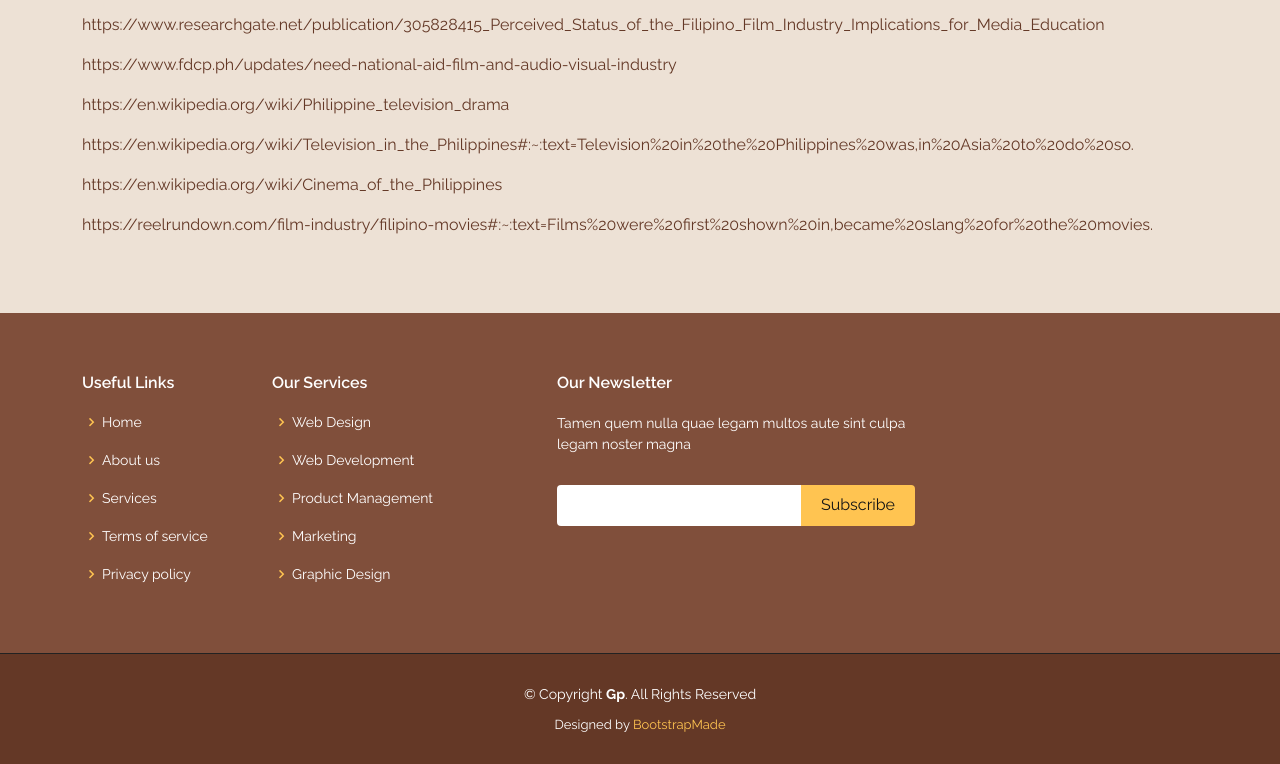
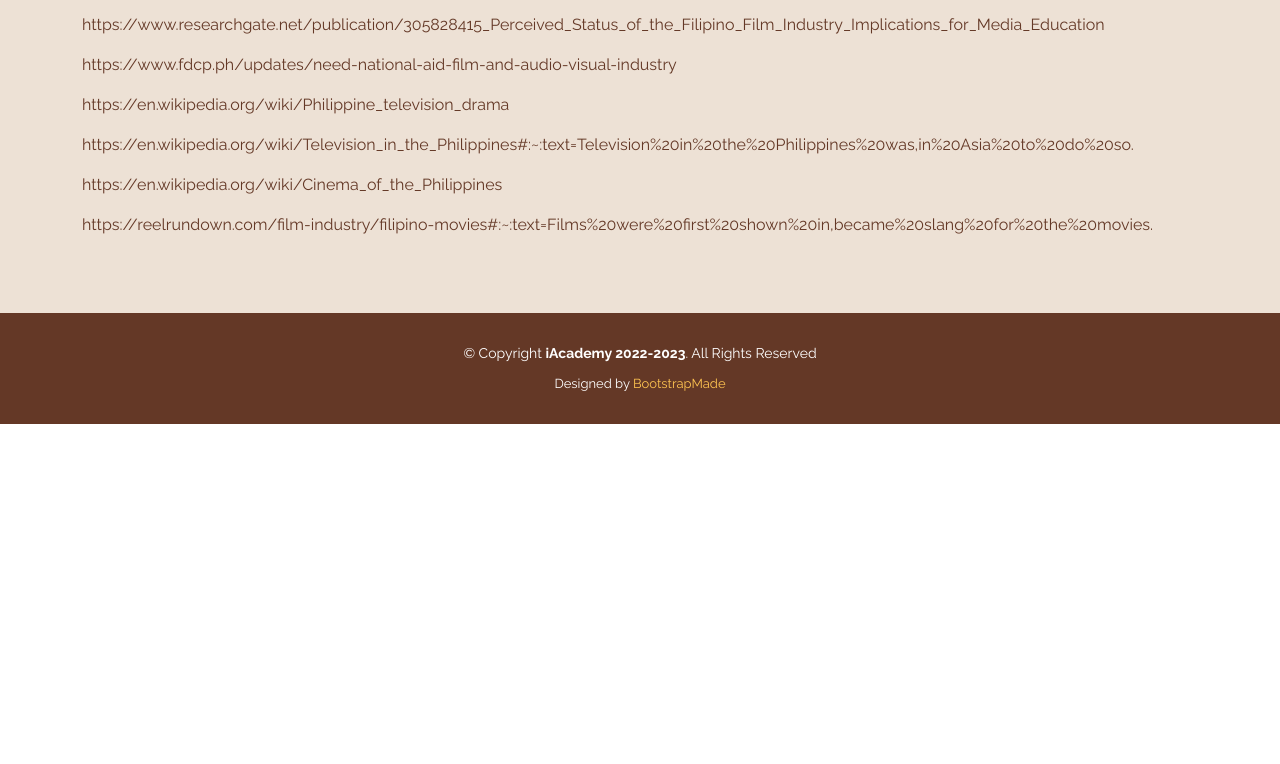
Before and after one commit to 0YESNT0/Finals-Website, a plain HTML site: page index.html in a window 1280 px wide. Shown: the part 8559-9323 px from the top of the page. After the commit the page ends 8983 px from the top, so only its background shows below. Drawn offline with Linux system fonts and the light colour scheme.

Commit message:
Polishing updates

```diff
--- a/index.html
+++ b/index.html
@@ -525,7 +525,7 @@ Film and Media are crucial to society as they give us forms of entertainment and
 
             <div class="swiper-slide">
               <div class="testimonial-item">
-                <img src="assets/img/images/" class="testimonial-img" alt="">
+                <img src="assets/img/images/Torres.jpg" class="testimonial-img" alt="">
                 <h3>Michael Torres</h3>
                 <h4>Layout Designer</h4>
               </div>
@@ -606,49 +606,10 @@ Film and Media are crucial to society as they give us forms of entertainment and
 
   <!-- ======= Footer ======= -->
   <footer id="footer">
-    <div class="footer-top">
-      <div class="container">
-        <div class="row">
-
-
-          <div class="col-lg-2 col-md-6 footer-links">
-            <h4>Useful Links</h4>
-            <ul>
-              <li><i class="bx bx-chevron-right"></i> <a href="#">Home</a></li>
-              <li><i class="bx bx-chevron-right"></i> <a href="#">About us</a></li>
-              <li><i class="bx bx-chevron-right"></i> <a href="#">Services</a></li>
-              <li><i class="bx bx-chevron-right"></i> <a href="#">Terms of service</a></li>
-              <li><i class="bx bx-chevron-right"></i> <a href="#">Privacy policy</a></li>
-            </ul>
-          </div>
-
-          <div class="col-lg-3 col-md-6 footer-links">
-            <h4>Our Services</h4>
-            <ul>
-              <li><i class="bx bx-chevron-right"></i> <a href="#">Web Design</a></li>
-              <li><i class="bx bx-chevron-right"></i> <a href="#">Web Development</a></li>
-              <li><i class="bx bx-chevron-right"></i> <a href="#">Product Management</a></li>
-              <li><i class="bx bx-chevron-right"></i> <a href="#">Marketing</a></li>
-              <li><i class="bx bx-chevron-right"></i> <a href="#">Graphic Design</a></li>
-            </ul>
-          </div>
-
-          <div class="col-lg-4 col-md-6 footer-newsletter">
-            <h4>Our Newsletter</h4>
-            <p>Tamen quem nulla quae legam multos aute sint culpa legam noster magna</p>
-            <form action="" method="post">
-              <input type="email" name="email"><input type="submit" value="Subscribe">
-            </form>
-
-          </div>
-
-        </div>
-      </div>
-    </div>
 
     <div class="container">
       <div class="copyright">
-        &copy; Copyright <strong><span>Gp</span></strong>. All Rights Reserved
+        &copy; Copyright <strong><span>iAcademy 2022-2023</span></strong>. All Rights Reserved
       </div>
       <div class="credits">
         <!-- All the links in the footer should remain intact. -->
```
Also changed, not shown: assets/img/images/Torres.jpg (added).
